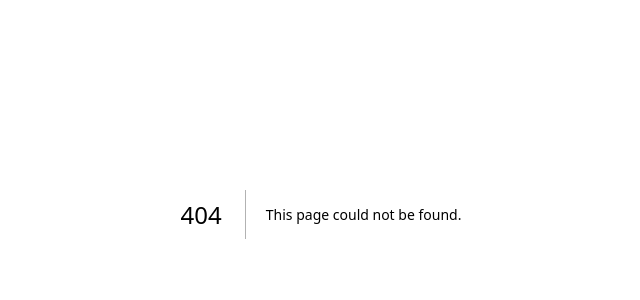
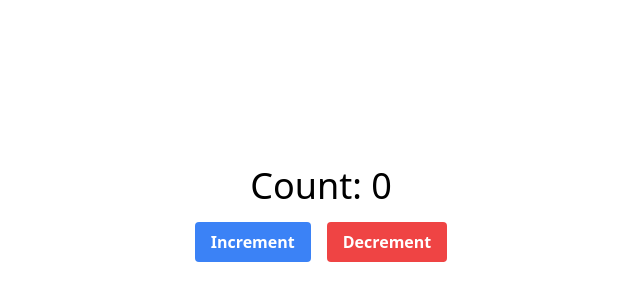
Before and after one commit to AlinaChumachenko/zustand, a Next.js app: page /counter in a window 1280 px wide. Before the commit this address had no page. Shown: the part 186-486 px from the top of the page, without its empty margins (319-959 px from the left). Built offline with nearby package versions, Linux system fonts and the light colour scheme.

Commit message:
Changed counter to zustand

```diff
--- a/package.json
+++ b/package.json
@@ -19,6 +19,7 @@
     "react-dom": "18.3.1",
     "react-toastify": "^10.0.5",
     "sonner": "^1.4.41",
-    "tailwindcss": "3.4.3"
+    "tailwindcss": "3.4.3",
+    "zustand": "^4.5.2"
   }
 }
--- a/pages/app.js
+++ /dev/null
@@ -1,16 +0,0 @@
-import { useState, useEffect } from "react";
-
-export default function App() {
-  const [value, setValue] = useState(0);
-
-  useEffect(() => {
-    document.title = `You clicked ${value} times`;
-  });
-
-  return (
-    <div>
-      <p>You clicked {value} times</p>
-      <button onClick={() => setValue(value + 1)}>Click me</button>
-    </div>
-  );
-}
--- /dev/null
+++ b/pages/counter.js
@@ -0,0 +1,44 @@
+// import React, { useState } from "react";
+import { create } from "zustand";
+
+const useStore = create((set) => ({
+  count: 0,
+  increment: () => set((state) => ({ count: state.count + 1 })),
+  decrement: () => set((state) => ({ count: state.count - 1 })),
+}));
+
+function Counter() {
+  // const [count, setCount] = useState(0);
+
+  const { count, increment, decrement } = useStore();
+
+  // const increment = () => {
+  //   setCount(count + 1);
+  // };
+
+  // const decrement = () => {
+  //   setCount(count - 1);
+  // };
+
+  return (
+    <div className="flex flex-col items-center justify-center h-screen">
+      <h2 className="text-4xl mb-4">Count: {count}</h2>
+      <div className="space-x-4">
+        <button
+          className="bg-blue-500 hover:bg-blue-600 text-white font-bold py-2 px-4 rounded"
+          onClick={increment}
+        >
+          Increment
+        </button>
+        <button
+          className="bg-red-500 hover:bg-red-600 text-white font-bold py-2 px-4 rounded"
+          onClick={decrement}
+        >
+          Decrement
+        </button>
+      </div>
+    </div>
+  );
+}
+
+export default Counter;
```
Also changed, not shown: 1 other file (tests, documents, lock files or other folders).
